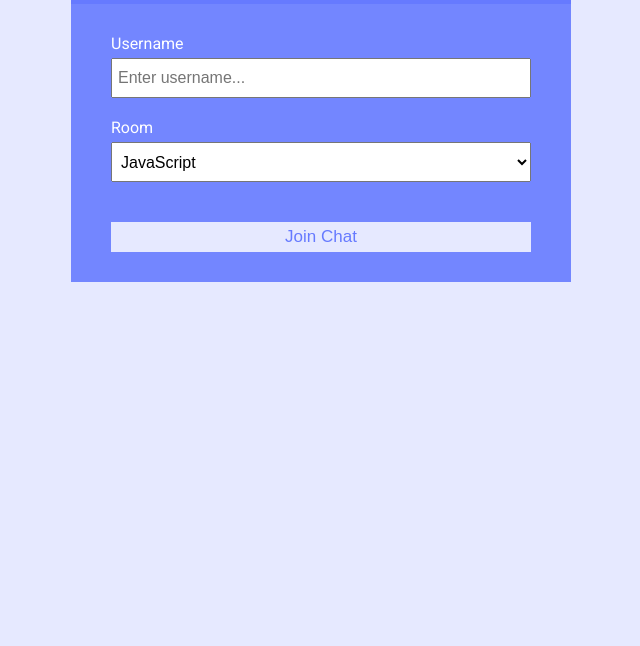
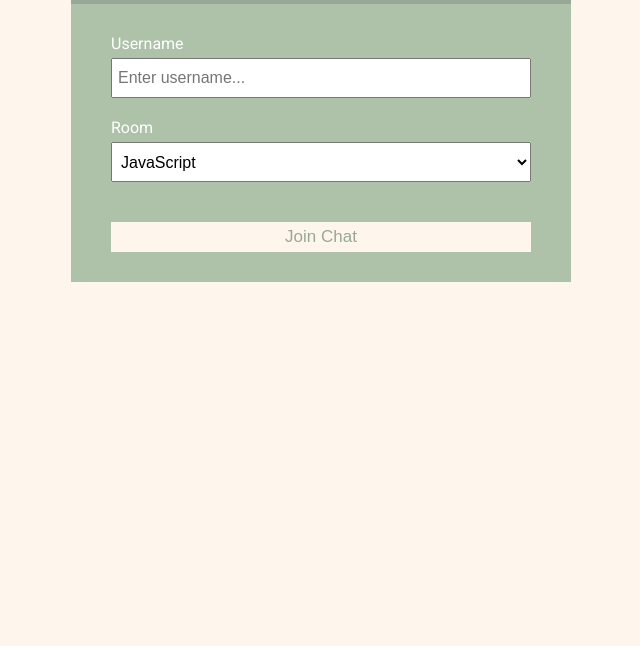
Before and after one commit to Alan-N-Pereira/ChatSpot, a website: page public/index.html in a window 1280 px wide. Shown: the part 154-800 px from the top of the page, without its empty margins (319-959 px from the left). Drawn offline with Linux system fonts and the light colour scheme.

Commit message:
ChatSpot App Complete

```diff
--- a/public/css/style.css
+++ b/public/css/style.css
@@ -1,9 +1,9 @@
 @import url('https://fonts.googleapis.com/css?family=Roboto&display=swap');
 
 :root {
-	--dark-color-a: #667aff;
-	--dark-color-b: #7386ff;
-	--light-color: #e6e9ff;
+	--dark-color-a: #99a799;
+	--dark-color-b: #adc2a9;
+	--light-color: #fef5ed;
 	--success-color: #5cb85c;
 	--error-color: #d9534f;
 }
```
Also changed, not shown: README.md, public/images/chatspot-chatroom.png (added), public/images/chatspot-login.png (added).
